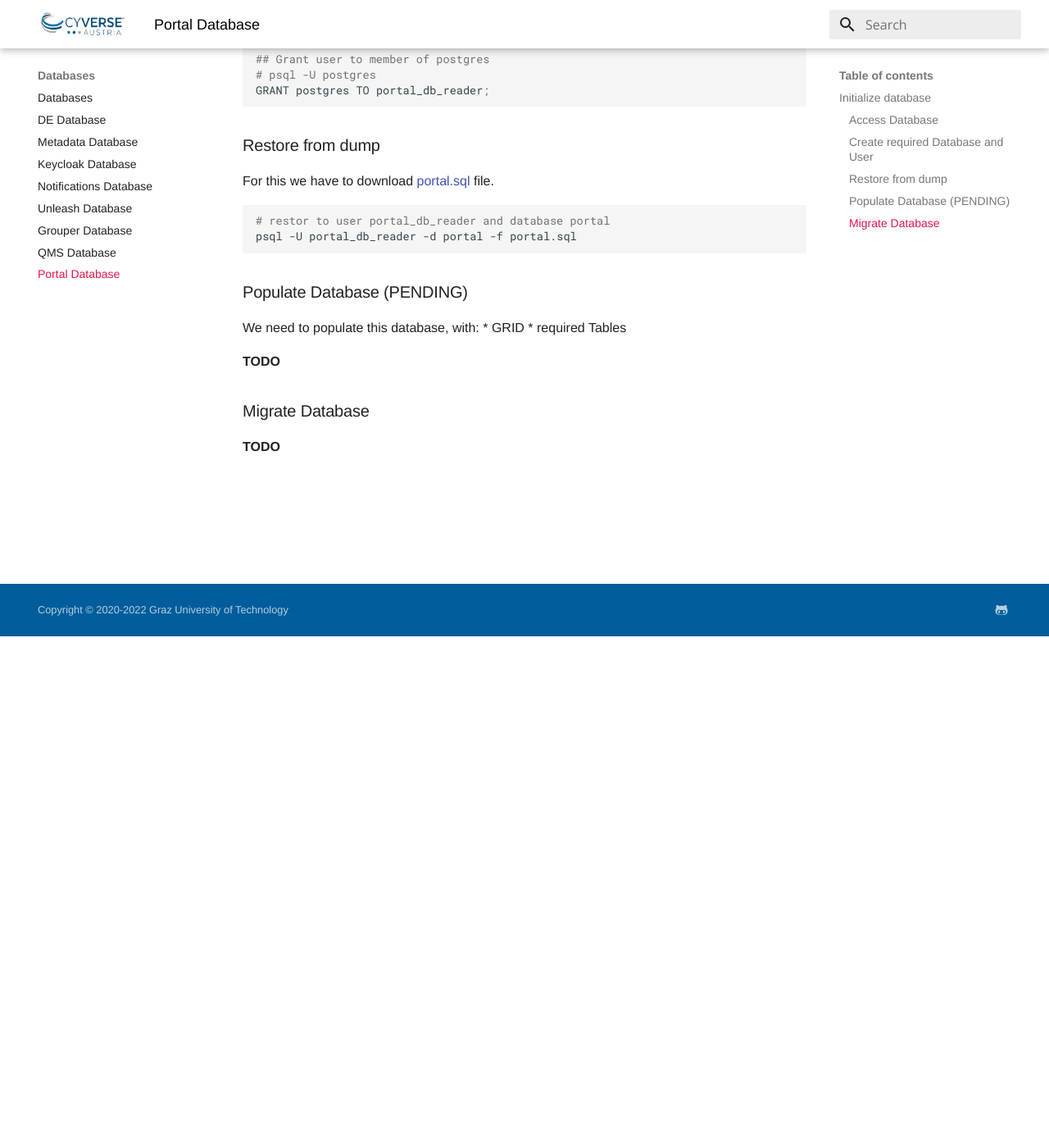
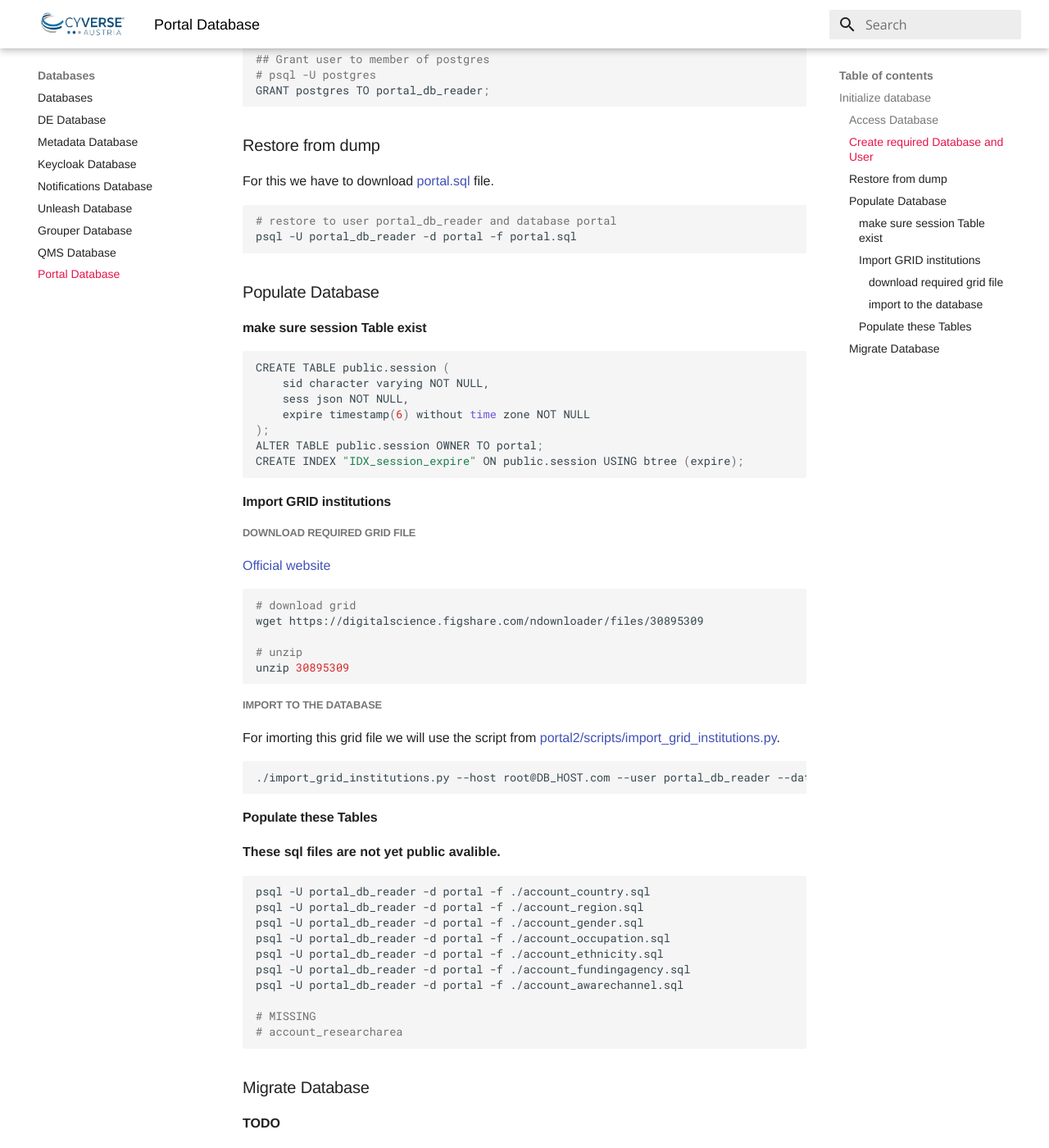
Before and after one commit to cyverse-austria/docs, an MkDocs documentation site: the page built from docs/database/portal-db.md, in a window 1280 px wide and 1400 px high, scrolled down 624 px. Shown: the whole window at 82% size. Built offline with MkDocs 1.6.1 and Material for MkDocs 9.7.7, drawn with Linux system fonts in a browser that asks for light colours.

Commit message:
portal: database update

````diff
--- a/docs/database/portal-db.md
+++ b/docs/database/portal-db.md
@@ -30,17 +30,59 @@ GRANT postgres TO portal_db_reader;
 For this we have to download [portal.sql](https://gitlab.com/cyverse/portal2/-/blob/master/portal.sql) file.
 
 ```bash
-# restor to user portal_db_reader and database portal
+# restore to user portal_db_reader and database portal
 psql -U portal_db_reader -d portal -f portal.sql
 ```
 
-### Populate Database (PENDING)
-We need to populate this database, with:
-* GRID
-* required Tables
+### Populate Database
 
+#### make sure session Table exist
 
-**TODO**
+```bash
+CREATE TABLE public.session (
+    sid character varying NOT NULL,
+    sess json NOT NULL,
+    expire timestamp(6) without time zone NOT NULL
+);
+ALTER TABLE public.session OWNER TO portal;
+CREATE INDEX "IDX_session_expire" ON public.session USING btree (expire);
+```
+
+#### Import GRID institutions
+
+##### download required grid file
+
+[Official website](https://digitalscience.figshare.com/articles/dataset/GRID_release_2021-09-16/16685428?backTo=/collections/GRID/3812929)
+
+```bash
+# download grid
+wget https://digitalscience.figshare.com/ndownloader/files/30895309
+
+# unzip
+unzip 30895309
+```
+
+##### import to the database
+For imorting this grid file we will use the script from [portal2/scripts/import_grid_institutions.py](https://gitlab.com/cyverse/portal2/-/blob/master/src/scripts/import_grid_institutions.py).
+
+```bash
+./import_grid_institutions.py --host root@DB_HOST.com --user portal_db_reader --database portal grid.csv
+```
+
+#### Populate these Tables
+**These sql files are not yet public avalible.**
+```bash
+psql -U portal_db_reader -d portal -f ./account_country.sql
+psql -U portal_db_reader -d portal -f ./account_region.sql
+psql -U portal_db_reader -d portal -f ./account_gender.sql
+psql -U portal_db_reader -d portal -f ./account_occupation.sql
+psql -U portal_db_reader -d portal -f ./account_ethnicity.sql
+psql -U portal_db_reader -d portal -f ./account_fundingagency.sql
+psql -U portal_db_reader -d portal -f ./account_awarechannel.sql
+
+# MISSING
+# account_researcharea
+```
 
 ### Migrate Database
 
````
